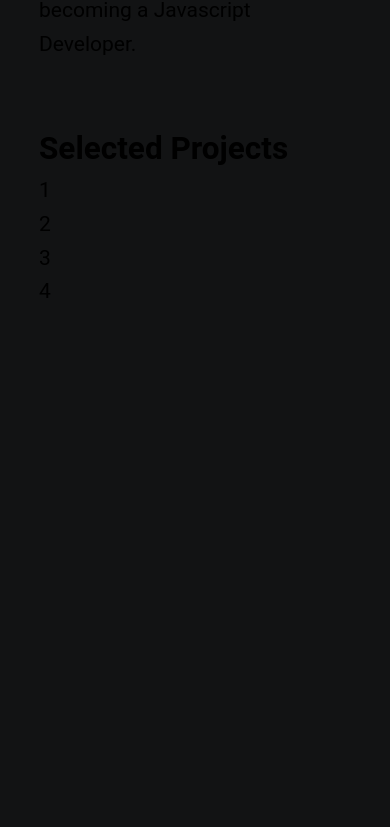
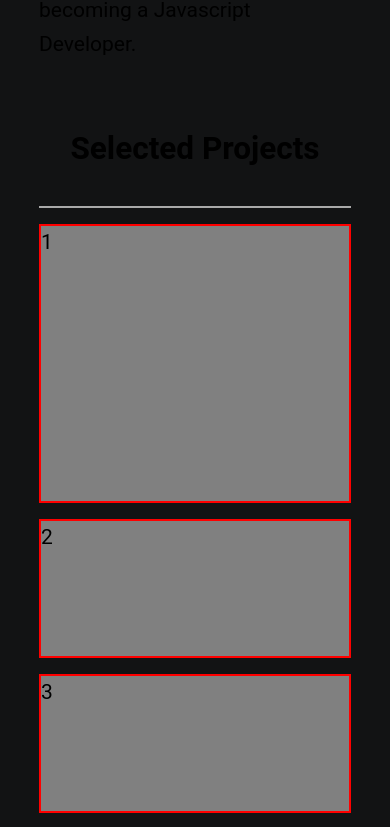
Before and after one commit to Lucascn21/portfolio, a React (Create React App) app: page / in a window 390 px wide. Shown: the part 720-1547 px from the top of the page. Built offline with nearby package versions, Linux system fonts and the light colour scheme.

Commit message:
Mock project section, nav select specifity

```diff
--- a/src/App.css
+++ b/src/App.css
@@ -39,7 +39,7 @@ aside {
   height: 100%;
   position: fixed;
 }
-nav {
+aside > nav {
   height: 100%;
   min-height: 100svh;
   min-height: 100dvh;
@@ -51,7 +51,7 @@ nav {
   align-items: center;
 }
 
-a {
+aside > a {
   display: flex;
   width: 100%;
   height: 100%;
@@ -110,3 +110,53 @@ section {
   border-radius: 10%;
   box-shadow: 5px 10px #2c1a4e;
 }
+/*Landing stuff*/
+
+/*Project stuff*/
+#projects {
+  display: grid;
+  grid-template-rows: 5% auto auto 5%;
+  grid-template-areas:
+    "title title title "
+    "project-1 project-1 project-1"
+    "project-2 project-3 project-4";
+  gap: 1rem;
+  grid-auto-rows: auto;
+}
+
+#projects > h1 {
+  text-align: center;
+  grid-area: title;
+  border-bottom: 2px solid darkgrey;
+}
+
+#project-1 {
+  grid-area: project-1;
+}
+#project-2 {
+  grid-area: project-2;
+}
+#project-3 {
+  grid-area: project-3;
+}
+#project-4 {
+  grid-area: project-4;
+}
+
+.project {
+  background-color: gray;
+  border: red 2px solid;
+}
+
+@media (max-width: 40em) {
+  #projects {
+    grid-template-rows: 10% 2fr 1fr 1fr 1fr;
+    grid-template-areas:
+      "title "
+      "project-1"
+      "project-2"
+      "project-3"
+      "project-4";
+  }
+}
+/*Project stuff*/
```
